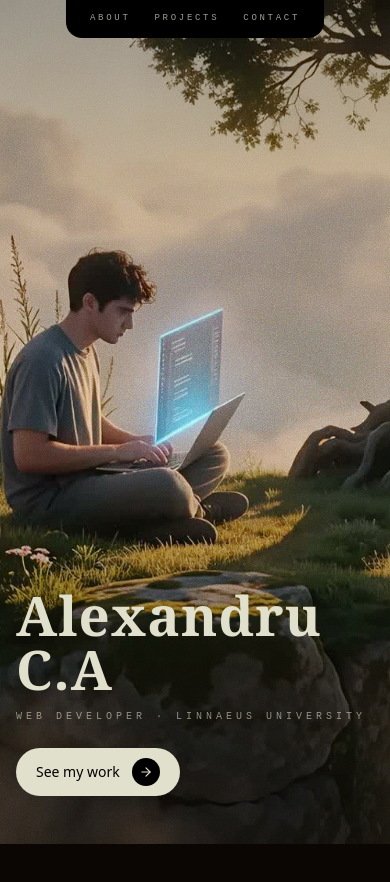
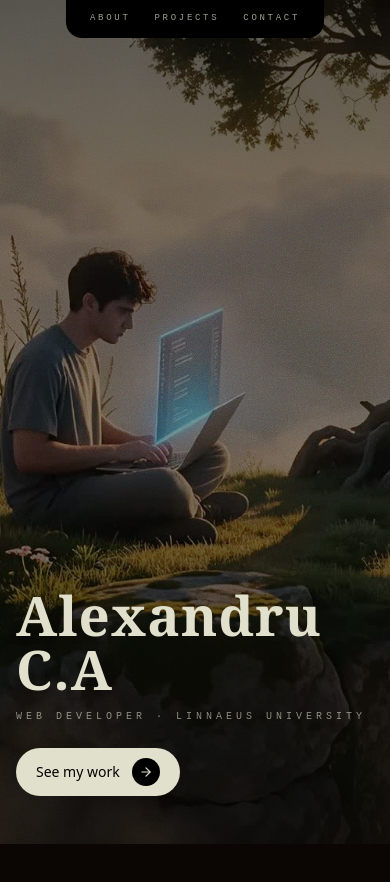
Before and after one commit to BackEndByAlex/carved, a React (Vite) app: page / in a window 390 px wide. Shown: the top 882 px of the page. Built offline with nearby package versions, Linux system fonts and the light colour scheme.

Commit message:
fix text readability with stronger gradient and dark backdrops

```diff
--- a/src/components/Overlays.tsx
+++ b/src/components/Overlays.tsx
@@ -91,7 +91,7 @@ export function AboutOverlay({ progress }: { progress: number }) {
         className="mx-auto grid w-full max-w-6xl grid-cols-1 gap-8 md:grid-cols-2 md:gap-12"
         style={fadeStyle(progress, 1)}
       >
-        <div>
+        <div className="rounded-lg bg-black/50 p-5 backdrop-blur-sm sm:p-7">
           <p className="font-mono text-[10px] uppercase tracking-[0.4em] text-primary/50 sm:text-xs">
             // about
           </p>
@@ -135,7 +135,7 @@ export function ProjectsOverlay({ progress }: { progress: number }) {
   return (
     <div className="scene-overlay items-center px-4 py-14 sm:px-8 sm:py-0">
       <div className="mx-auto w-full max-w-6xl" style={fadeStyle(progress, 2)}>
-        <div className="mb-6 text-center sm:mb-10">
+        <div className="mb-6 rounded-lg bg-black/50 px-6 py-4 text-center backdrop-blur-sm sm:mb-10">
           <p className="font-mono text-[10px] uppercase tracking-[0.4em] text-primary/50 sm:text-xs">
             // projects
           </p>
@@ -244,7 +244,7 @@ export function ContactOverlay({ progress }: { progress: number }) {
   return (
     <div className="scene-overlay items-center px-4 py-14 sm:px-8 sm:py-0">
       <div className="mx-auto w-full max-w-4xl" style={fadeStyle(progress, 3)}>
-        <div className="mb-8 text-center sm:mb-10">
+        <div className="mb-8 rounded-lg bg-black/50 px-6 py-4 text-center backdrop-blur-sm sm:mb-10">
           <p className="font-mono text-[10px] uppercase tracking-[0.4em] text-primary/50 sm:text-xs">
             // contact
           </p>
--- a/src/components/VideoBackground.tsx
+++ b/src/components/VideoBackground.tsx
@@ -87,7 +87,7 @@ export const VideoBackground = forwardRef<VideoBackgroundHandle>((_, ref) => {
     <div className="absolute inset-0">
       <canvas ref={canvasRef} className="absolute inset-0 h-full w-full" />
       <div className="noise-overlay pointer-events-none absolute inset-0 opacity-[0.7] mix-blend-overlay" />
-      <div className="pointer-events-none absolute inset-0 bg-gradient-to-b from-black/30 via-transparent to-black/60" />
+      <div className="pointer-events-none absolute inset-0 bg-gradient-to-b from-black/60 via-black/40 to-black/75" />
     </div>
   );
 });
```
